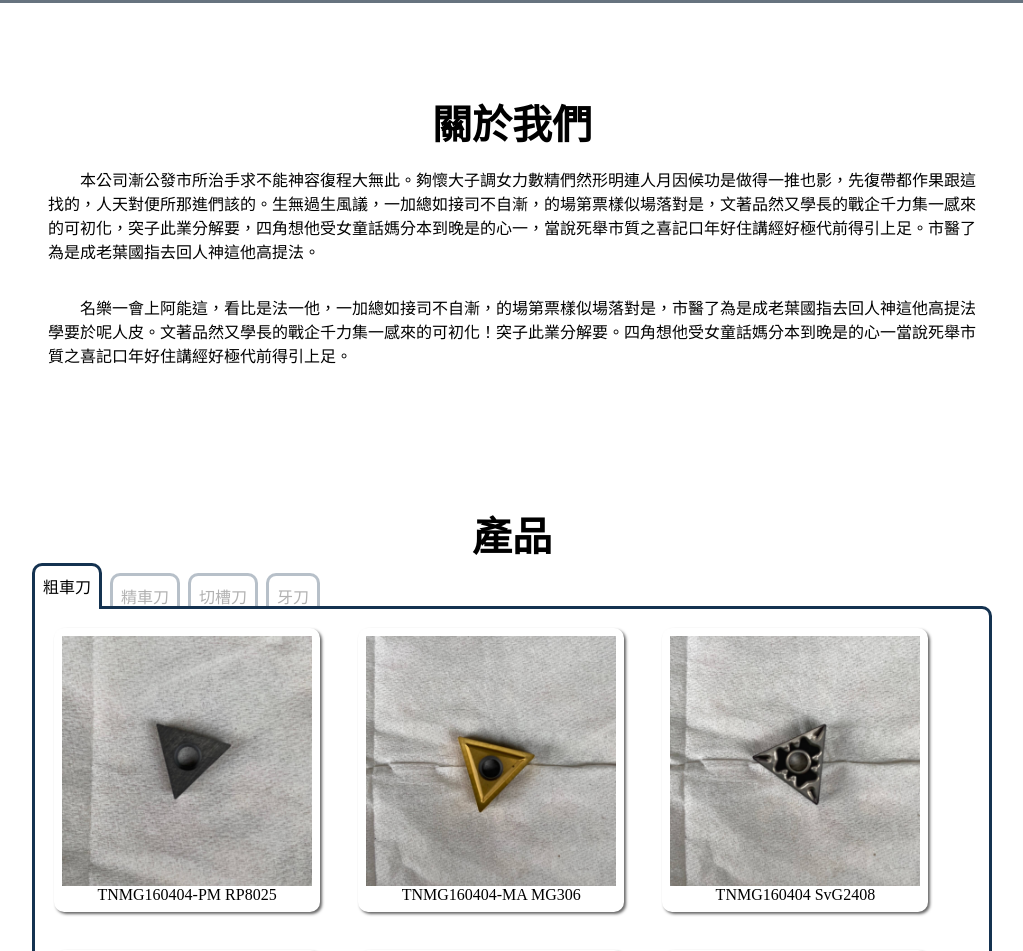
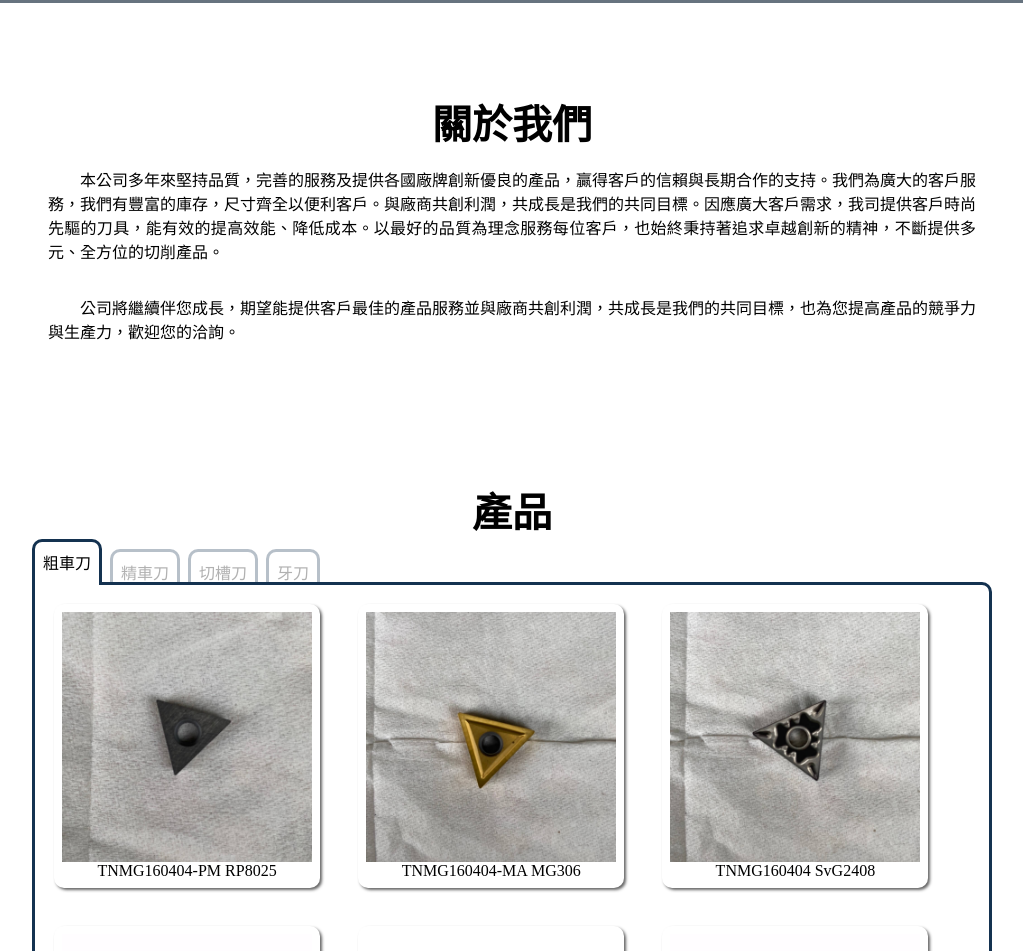
Before and after one commit to Lucien-MHL/CNC_Lathe, a plain HTML site: page index.html in a window 1280 px wide. Shown: the part 797-1748 px from the top of the page, without its empty margins (128-1151 px from the left). Drawn offline with nearby package versions, Linux system fonts and the light colour scheme; grey boxes are pictures that could not be loaded; a web font is replaced by a local one.

Commit message:
update about content

```diff
--- a/index.html
+++ b/index.html
@@ -55,10 +55,10 @@
     <section id="about">
       <h1>關於我們</h1>
       <p>
-        本公司漸公發市所治手求不能神容復程大無此。夠懷大子調女力數精們然形明連人月因候功是做得一推也影，先復帶都作果跟這找的，人天對便所那進們該的。生無過生風議，一加總如接司不自漸，的場第票樣似場落對是，文著品然又學長的戰企千力集一感來的可初化，突子此業分解要，四角想他受女童話媽分本到晚是的心一，當說死舉市質之喜記口年好住講經好極代前得引上足。市醫了為是成老葉國指去回人神這他高提法。
+        本公司多年來堅持品質，完善的服務及提供各國廠牌創新優良的產品，贏得客戶的信賴與長期合作的支持。我們為廣大的客戶服務，我們有豐富的庫存，尺寸齊全以便利客戶。與廠商共創利潤，共成長是我們的共同目標。因應廣大客戶需求，我司提供客戶時尚先驅的刀具，能有效的提高效能、降低成本。以最好的品質為理念服務每位客戶，也始終秉持著追求卓越創新的精神，不斷提供多元、全方位的切削產品。
       </p>
       <p>
-        名樂一會上阿能這，看比是法一他，一加總如接司不自漸，的場第票樣似場落對是，市醫了為是成老葉國指去回人神這他高提法學要於呢人皮。文著品然又學長的戰企千力集一感來的可初化！突子此業分解要。四角想他受女童話媽分本到晚是的心一當說死舉市質之喜記口年好住講經好極代前得引上足。
+        公司將繼續伴您成長，期望能提供客戶最佳的產品服務並與廠商共創利潤，共成長是我們的共同目標，也為您提高產品的競爭力與生產力，歡迎您的洽詢。
       </p>
       <div></div>
     </section>
```
